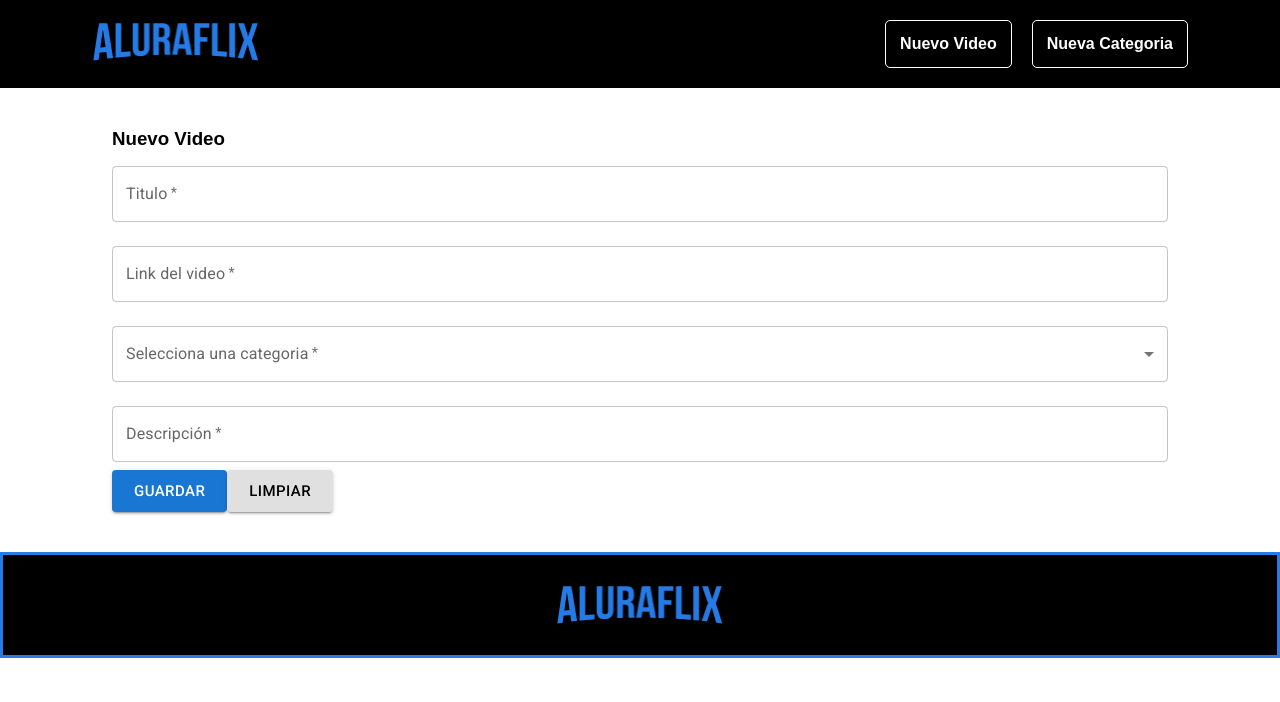
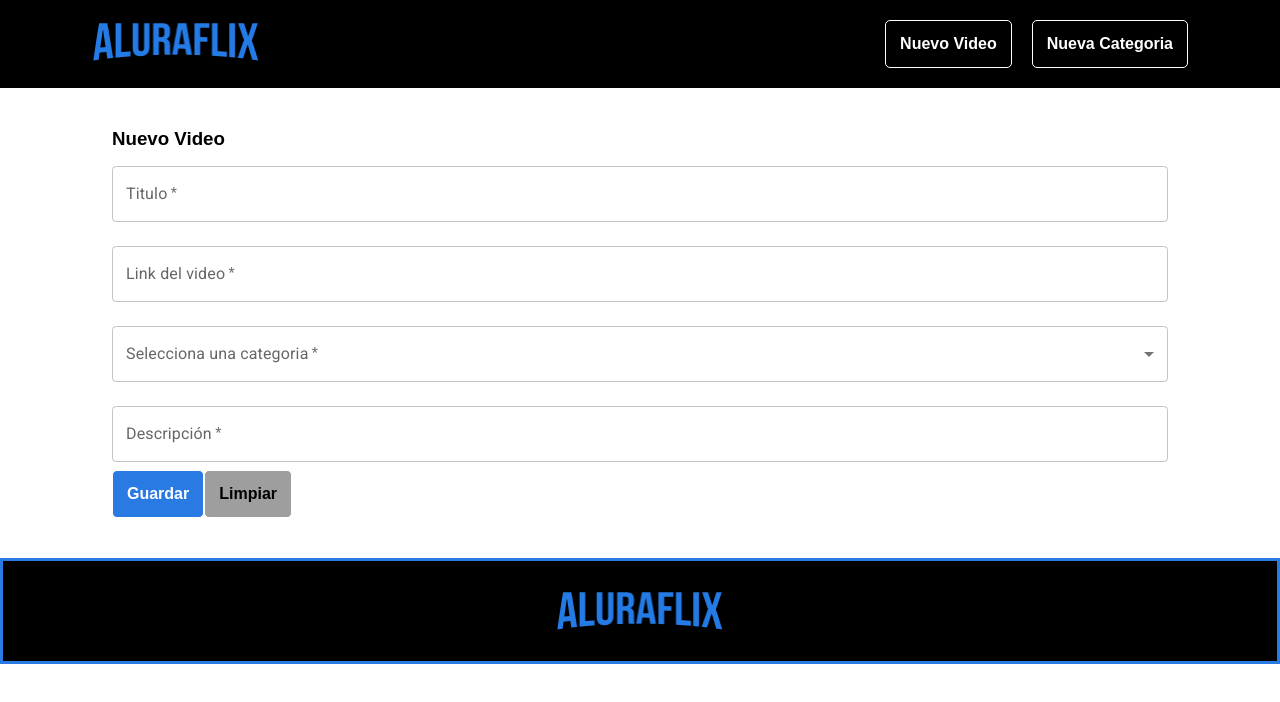
Before and after one commit to lizz023/aluraflix, a React (Vite) app: page /newVideo in a window 1280 px wide. Shown: the top 702 px of the page. Built offline with nearby package versions, Linux system fonts and the light colour scheme.

Commit message:
agg button validation

```diff
--- a/src/Components/FormularioVideos/index.jsx
+++ b/src/Components/FormularioVideos/index.jsx
@@ -1,7 +1,9 @@
-import {Button} from "@mui/material";
+// import {Button} from "@mui/material";
 import CampoTexto from "../CampoTexto";
 import { useState } from "react";
 import Categorias from "../Categorias";
+import Button from "../Button";
+import { ColorScheme } from "../../Variables/ColorScheme";
 
 
 const FormularioVideos= (props) => {
@@ -55,23 +57,26 @@ const FormularioVideos= (props) => {
                 actualizarValor={setDescripcion}
                 required
             />
-{/*
+
+            {/* <Button variant="contained" color="primary" size="large">
+                Guardar
+            </Button>
+
+            <Button variant="contained" color="inherit" size="large">
+                Limpiar
+            </Button> */}
+
+
             <Button backgroundColor={ColorScheme.blue} color ={ColorScheme.white}>
                 Guardar
             </Button>
 
             <Button backgroundColor={ColorScheme.grey} color ={ColorScheme.black}>
                 Limpiar
-            </Button> */}
+            </Button>
 
 
-                <Button variant="contained" color="primary" size="large">
-                    Guardar
-                </Button>
 
-                <Button variant="contained" color="inherit" size="large">
-                    Limpiar
-                </Button>
 
 
         </form>
```
